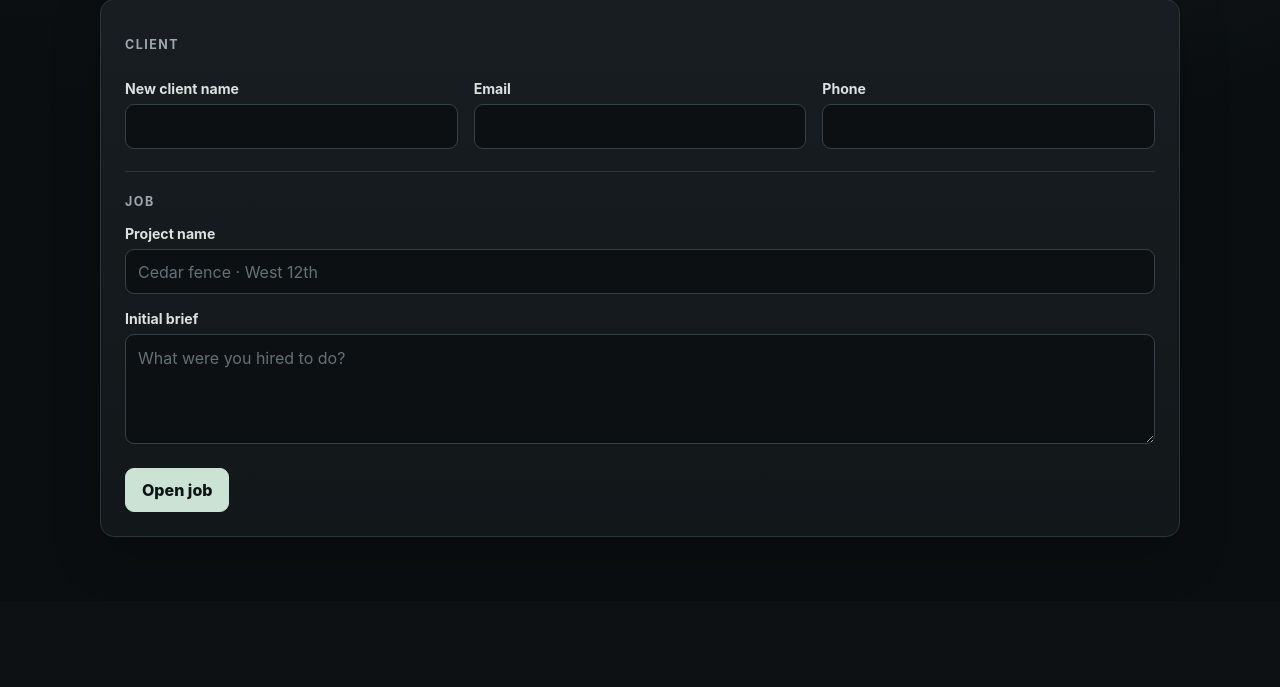
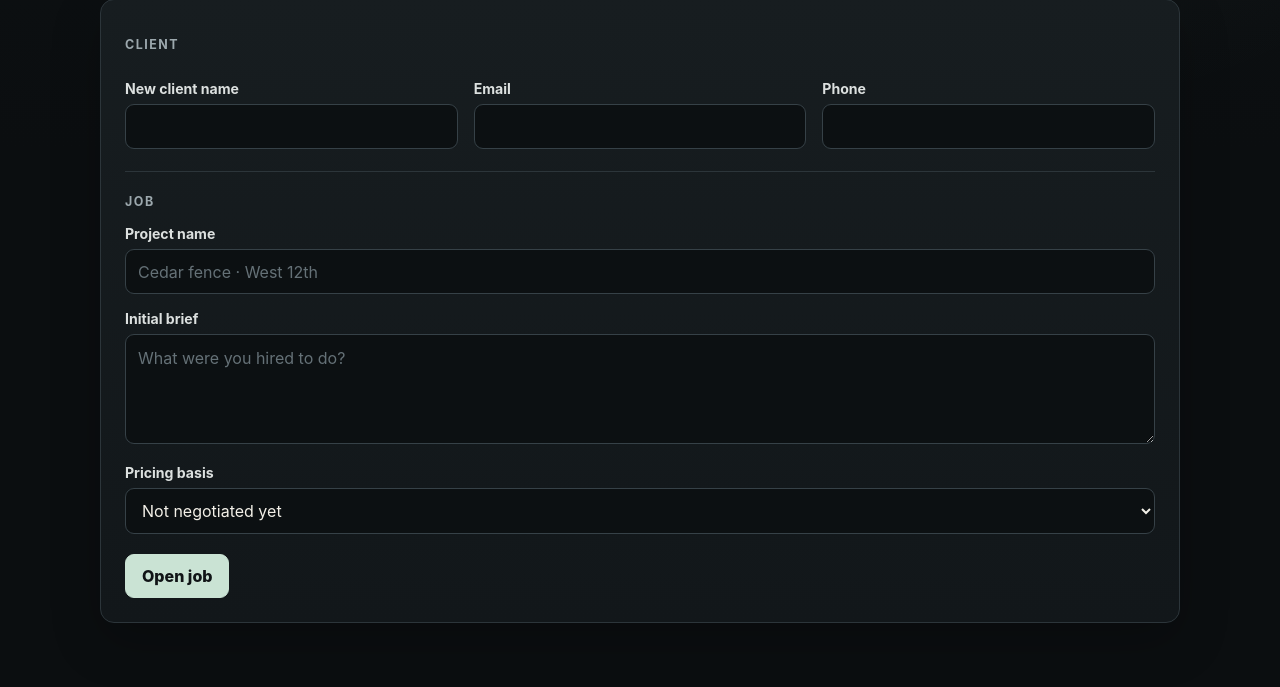
Before and after one commit to drakoswolf-lgtm/GoblinBlackOffice, a Flask app: page /jobs/new in a window 1280 px wide. Shown: the part 293-980 px from the top of the page. Before the commit the page ends 830 px from the top, so only its background shows below. Run offline with Flask 3, Linux system fonts and the light colour scheme.

Commit message:
feat(beta-a): select pricing basis on job intake

```diff
--- a/app/office/templates/office/new_job.html
+++ b/app/office/templates/office/new_job.html
@@ -45,6 +45,13 @@
     <label for="description">Initial brief</label>
     <textarea id="description" name="description" placeholder="What were you hired to do?">{{ form_data.get('description','') }}</textarea>
 
+    <label for="pricing_model">Pricing basis</label>
+    <select id="pricing_model" name="pricing_model">
+      <option value="undetermined" {% if form_data.get('pricing_model','undetermined') == 'undetermined' %}selected{% endif %}>Not negotiated yet</option>
+      <option value="hourly" {% if form_data.get('pricing_model','') == 'hourly' %}selected{% endif %}>Hourly</option>
+      <option value="time_and_materials" {% if form_data.get('pricing_model','') == 'time_and_materials' %}selected{% endif %}>Time &amp; materials</option>
+      <option value="fixed" {% if form_data.get('pricing_model','') == 'fixed' %}selected{% endif %}>Fixed price</option>
+    </select>
     <div class="button-row"><button class="signal" type="submit">Open job</button></div>
   </form>
 </main>
```
